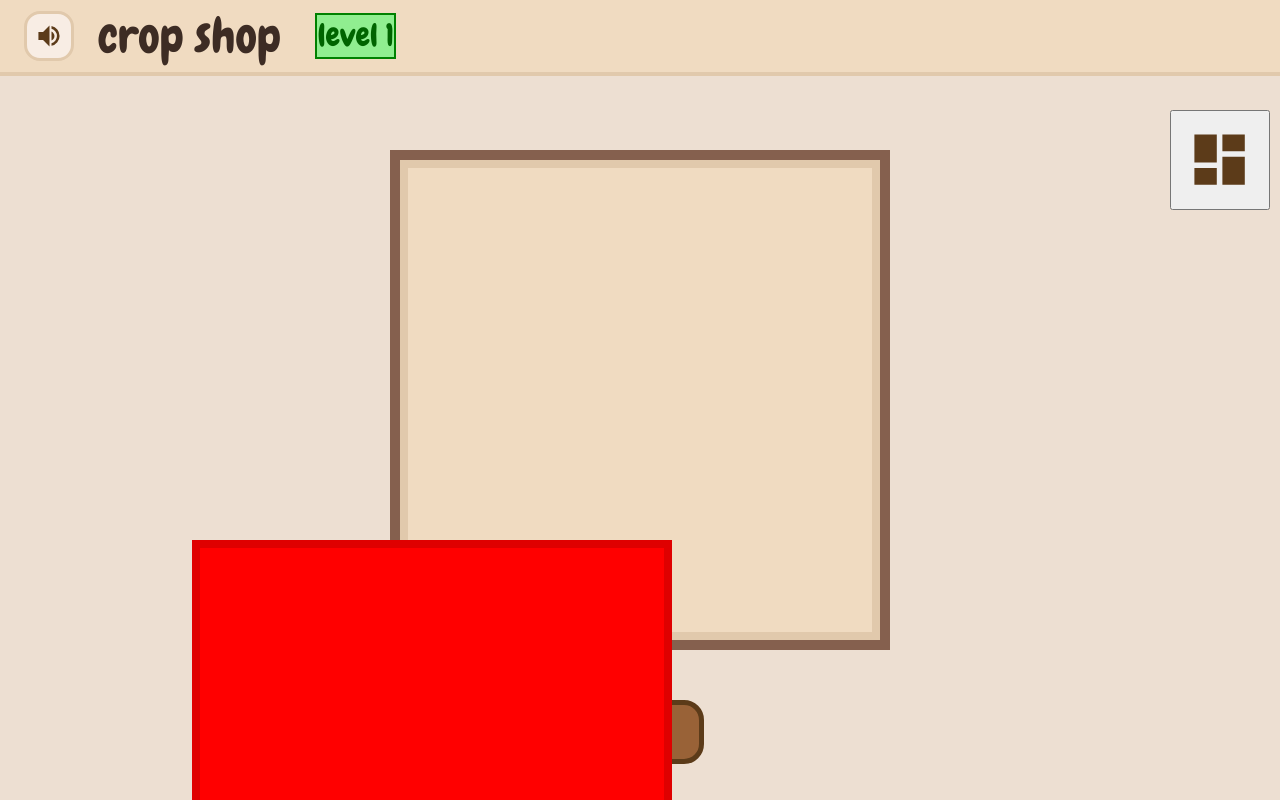
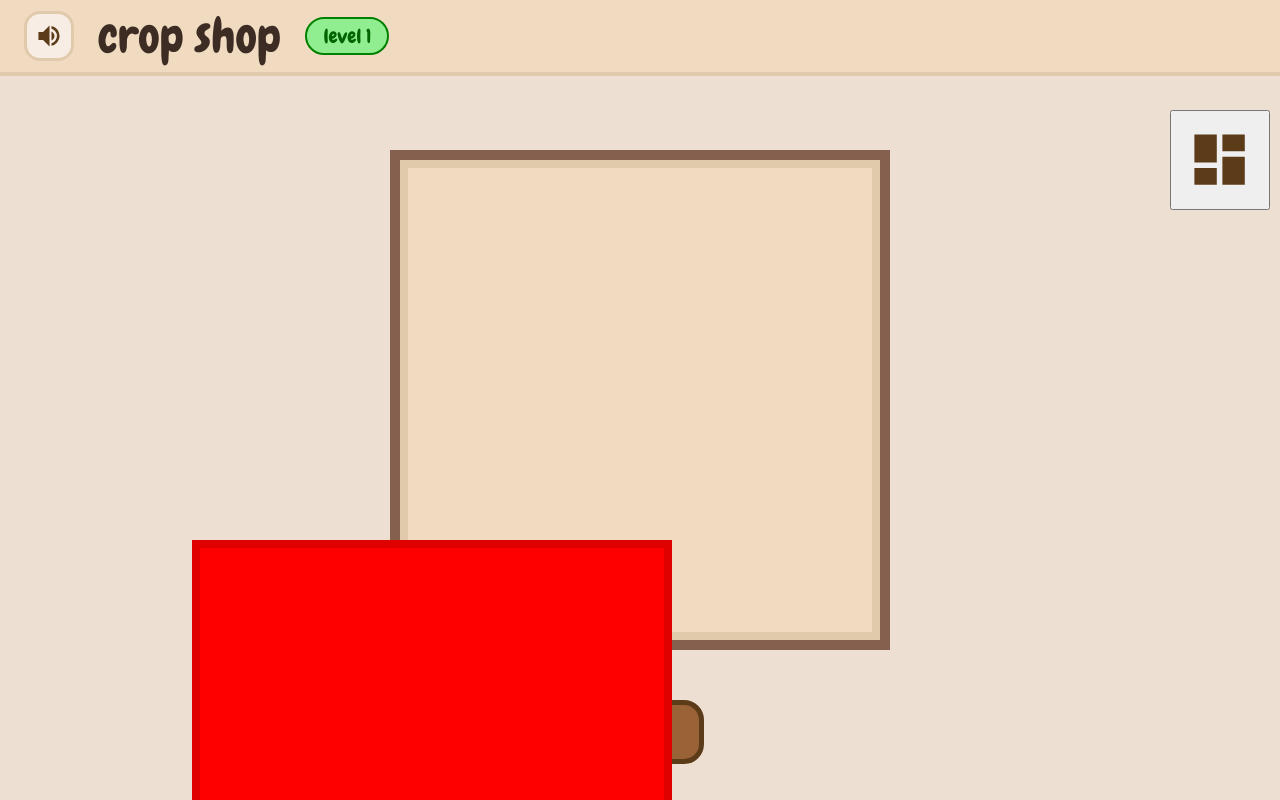
Before and after one commit to iamcyrusdaniel/crop-shop, a website: page game/index.html in a window 1280 px wide. Drawn offline with nearby package versions, Linux system fonts and the light colour scheme.

Commit message:
made level text look like a chip

```diff
--- a/game/styles.css
+++ b/game/styles.css
@@ -55,9 +55,11 @@
     font-size: large;
 }
 #levelText {
-    margin: 0px 10px;
     background-color: lightgreen;
     border: 2px solid green;
+    padding: 4px 16px;
+    border-radius: 999px;
+    font-size: 20px;
     color: darkgreen;
 }
 
```
